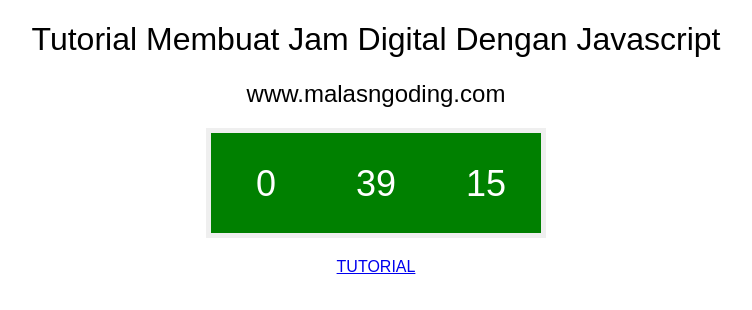
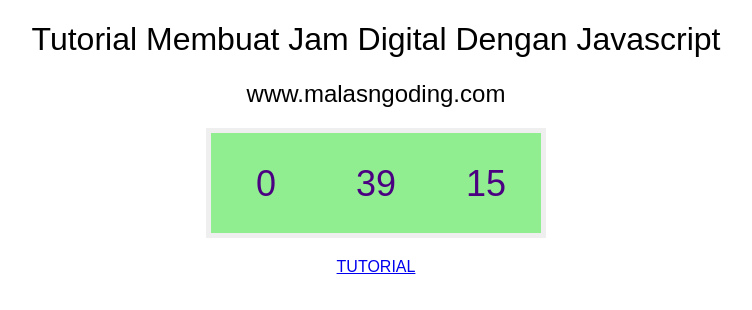
Before and after one commit to azizmaghfuri/jam, a plain HTML site: page index.html in a window 1280 px wide. Shown: the whole page, without its empty margins (264-1016 px from the left). Drawn offline with Linux system fonts and the light colour scheme.

Commit message:
Update index.html

```diff
--- a/index.html
+++ b/index.html
@@ -20,10 +20,10 @@
       float: left;
       width: 110px;
       height: 100px;
-      background-color: green;
+      background-color: lightgreen;
     }
     .jam-digital-malasngoding p {
-      color: #fff;
+      color: indigo;
       font-size: 36px;
       text-align: center;
       margin-top: 30px;
```
